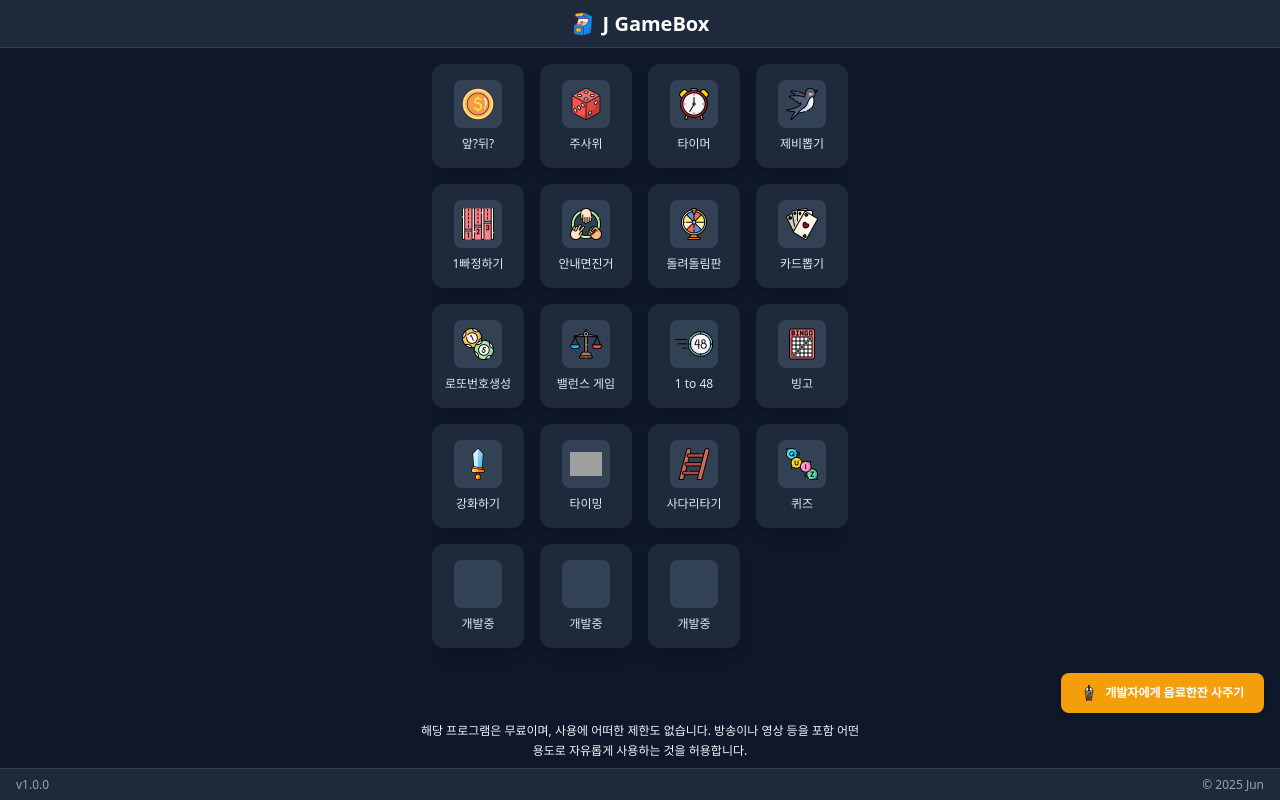
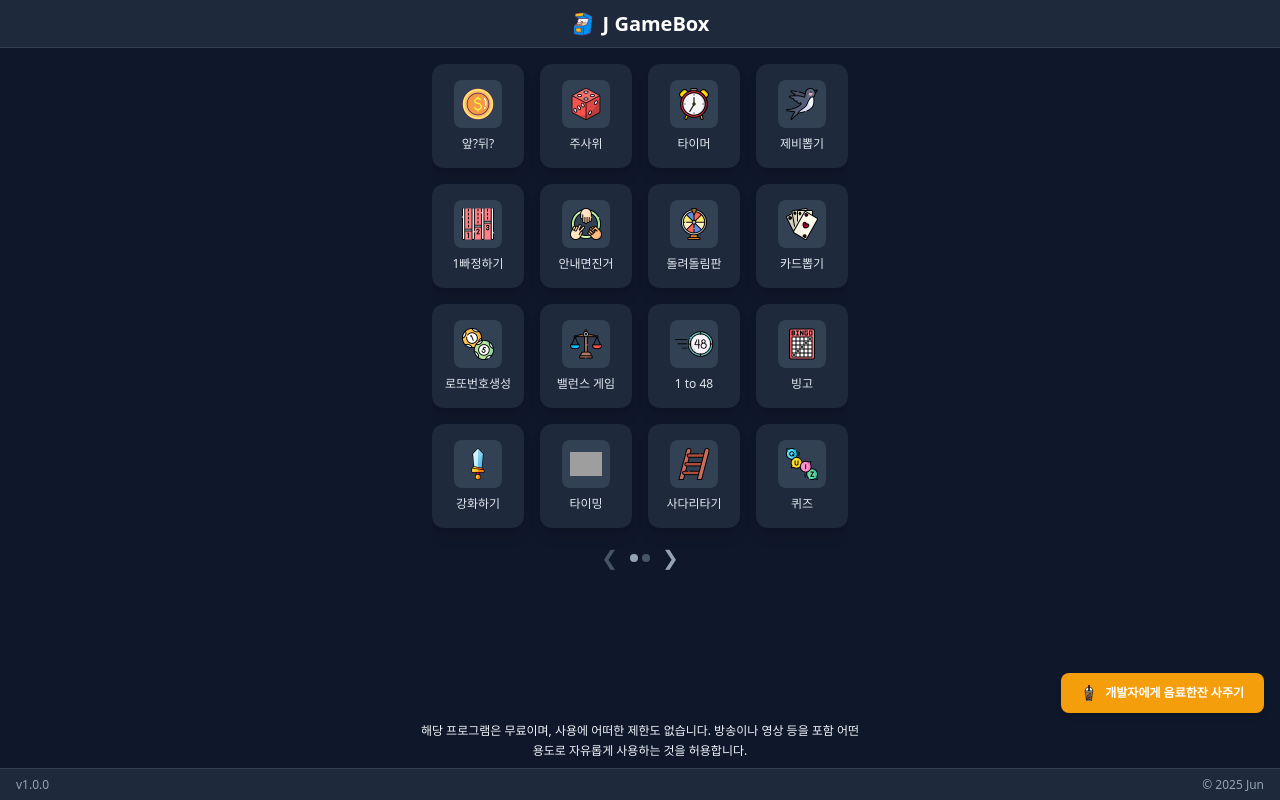
Before and after one commit to hjj5946-upply/jungamebox, a React (Vite) app: page /#/ in a window 1280 px wide. Built offline with nearby package versions, Linux system fonts and the light colour scheme; grey boxes are pictures that could not be loaded.

Commit message:
251104_8

```diff
--- a/src/components/GameGrid.tsx
+++ b/src/components/GameGrid.tsx
@@ -2,7 +2,7 @@ import { useState, useRef } from "react";
 import GameCard from "./GameCard";
 import type { GameMeta } from "../data/games";
 
-const PAGE_SIZE = 20;
+const PAGE_SIZE = 16;
 
 export default function GameGrid({ games }: { games: GameMeta[] }) {
   const [page, setPage] = useState(0);
@@ -55,6 +55,26 @@ export default function GameGrid({ games }: { games: GameMeta[] }) {
     handleSwipeEnd(e.clientX - startX.current);
   };
 
+  const goToPrevPage = () => {
+    if (page > 0) {
+      setAnimDirection("right");
+      setTimeout(() => {
+        setPage((p) => p - 1);
+        setAnimDirection(null);
+      }, 200);
+    }
+  };
+
+  const goToNextPage = () => {
+    if (page < maxPage) {
+      setAnimDirection("left");
+      setTimeout(() => {
+        setPage((p) => p + 1);
+        setAnimDirection(null);
+      }, 200);
+    }
+  };
+
   return (
     <div
       className="relative h-full overflow-hidden"
@@ -78,9 +98,24 @@ export default function GameGrid({ games }: { games: GameMeta[] }) {
         ))}
       </div>
 
-      {/* 페이지 점 표시 */}
+      {/* 페이지 네비게이션 (점 + 화살표) */}
       {maxPage > 0 && (
-        <div className="flex justify-center gap-1 mt-4">
+        <div className="flex items-center justify-center gap-3 mt-4">
+          {/* 좌측 화살표 */}
+          <button
+            onClick={goToPrevPage}
+            disabled={page === 0}
+            className={`text-xl ${
+              page === 0
+                ? "text-slate-600 cursor-not-allowed"
+                : "text-slate-400 hover:text-slate-200 cursor-pointer"
+            } transition-colors`}
+          >
+            ❮
+          </button>
+
+          {/* 페이지 점들 */}
+          <div className="flex gap-1">
             {Array.from({ length: maxPage + 1 }).map((_, idx) => (
               <span
                 key={idx}
@@ -90,23 +125,19 @@ export default function GameGrid({ games }: { games: GameMeta[] }) {
               />
             ))}
           </div>
-      )}
 
-      {/* 우측 화살표 (마지막 페이지에서는 숨김) */}
-      {page < maxPage && (
-        <div className="absolute right-2 top-1/2 -translate-y-1/2 text-white text-5xl select-none pointer-events-none opacity-20 blur-sm transition-opacity hover:opacity-30">
-          <div className="flex items-center justify-center h-16 w-16 rounded-full bg-gradient-to-r from-transparent via-slate-900/30 to-slate-900/50">
+          {/* 우측 화살표 */}
+          <button
+            onClick={goToNextPage}
+            disabled={page === maxPage}
+            className={`text-xl ${
+              page === maxPage
+                ? "text-slate-600 cursor-not-allowed"
+                : "text-slate-400 hover:text-slate-200 cursor-pointer"
+            } transition-colors`}
+          >
             ❯
-          </div>
-        </div>
-      )}
-
-      {/* 좌측 화살표 (첫 페이지에서는 숨김) */}
-      {page > 0 && (
-        <div className="absolute left-2 top-1/2 -translate-y-1/2 text-white text-5xl select-none pointer-events-none opacity-20 blur-sm transition-opacity hover:opacity-30">
-          <div className="flex items-center justify-center h-16 w-16 rounded-full bg-gradient-to-l from-transparent via-slate-900/30 to-slate-900/50">
-            ❮
-          </div>
+          </button>
         </div>
       )}
     </div>
--- a/src/pages/StrengthPage.tsx
+++ b/src/pages/StrengthPage.tsx
@@ -284,11 +284,11 @@ export default function StrengthPage() {
     <GameLayout title="강화하기">
       <div className="flex flex-col items-center gap-6 p-4">
         {/* 골드 정보 */}
-        <div className="w-full max-w-md bg-slate-800 rounded-xl p-4">
+        <div className="w-full max-w-md bg-slate-800 rounded-xl px-4 py-3">
           <div className="flex justify-between items-center text-white">
             <div>
               <div className="text-sm text-slate-400">보유 골드</div>
-              <div className="text-2xl font-bold text-yellow-400">
+              <div className="text-xl font-bold text-yellow-400">
                 {gold.toLocaleString()} G
               </div>
             </div>
@@ -302,7 +302,7 @@ export default function StrengthPage() {
         </div>
 
         {/* 파괴 보호권 안내 */}
-        <div className="w-full max-w-md bg-gradient-to-r from-blue-900 to-purple-900 rounded-lg p-3 border border-blue-500">
+        <div className="w-full max-w-md bg-gradient-to-r from-blue-900 to-purple-900 rounded-lg px-3 py-2 border border-blue-500">
           <div className="flex items-center justify-between text-white text-sm">
             <div className="flex items-center gap-2">
               <span className="text-xl">🛡️</span>
@@ -318,14 +318,14 @@ export default function StrengthPage() {
         </div>
 
         {/* 검 이미지 (임시) */}
-        <div className="w-full max-w-md bg-slate-800 rounded-xl p-8 flex flex-col items-center gap-4">
+        <div className="w-full max-w-md bg-slate-800 rounded-xl p-6 flex flex-col items-center gap-4">
           {/* 현재 강화 단계 */}
-          <div className={`text-3xl font-bold ${getZoneColor(level)}`}>
+          <div className={`text-xl font-bold ${getZoneColor(level)}`}>
             +{level} {getZoneName(level)}
           </div>
 
           {/* 검 이미지 영역 */}
-          <div className="w-48 h-48 bg-slate-700 rounded-lg flex items-center justify-center border-4 border-slate-600 relative overflow-hidden">
+          <div className="w-44 h-44 bg-slate-700 rounded-lg flex items-center justify-center border-4 border-slate-600 relative overflow-hidden">
             {isEnhancing ? (
               <div className="text-6xl animate-spin">🌀</div>
             ) : (
@@ -354,13 +354,13 @@ export default function StrengthPage() {
           </div>
 
           {/* 검 이름 & 강화 단계 */}
-          <div className="text-center">
-            <div className="text-2xl font-bold text-white mb-1">
-              {SWORD_NAMES[level]}
-            </div>
-            <div className="text-4xl font-bold text-blue-400">
-              +{level}
-            </div>
+          <div className="flex justify-center items-center">.
+              <div className="text-2xl font-bold text-blue-400 mr-2">
+                  +{level}
+              </div>
+              <div className="text-2xl font-bold text-white">
+                  {SWORD_NAMES[level]}
+              </div>
           </div>
 
           {/* 판매 가격 표시 */}
@@ -377,17 +377,17 @@ export default function StrengthPage() {
           {result && (
             <div className="text-center animate-bounce">
               {result === "success" && (
-                <div className="text-2xl font-bold text-green-400">
+                <div className="text-xl font-bold text-green-400">
                   ✨ 강화 성공! +{level} 달성!
                 </div>
               )}
               {result === "fail" && (
-                <div className="text-2xl font-bold text-orange-400">
+                <div className="text-xl font-bold text-orange-400">
                   😢 강화 실패... {level > 10 ? "1단계 하락" : "수치 유지"}
                 </div>
               )}
               {result === "destroy" && (
-                <div className="text-2xl font-bold text-red-400">
+                <div className="text-xl font-bold text-red-400">
                   💥 무기가 파괴되었습니다!
                 </div>
               )}
@@ -431,7 +431,7 @@ export default function StrengthPage() {
           <button
             onClick={handleEnhance}
             disabled={!canEnhance}
-            className={`px-8 py-4 text-l font-bold rounded-xl transition-all transform ${
+            className={`px-8 py-4 text-sm font-bold rounded-xl transition-all transform ${
               canEnhance
                 ? "bg-gradient-to-r from-blue-600 to-purple-600 text-white hover:from-blue-700 hover:to-purple-700 hover:scale-105"
                 : "bg-slate-600 text-slate-400 cursor-not-allowed"
@@ -443,7 +443,7 @@ export default function StrengthPage() {
           <button
             onClick={handleSell}
             disabled={!canSell}
-            className={`px-8 py-4 text-l font-bold rounded-xl transition-all transform ${
+            className={`px-8 py-4 text-sm font-bold rounded-xl transition-all transform ${
               canSell
                 ? "bg-gradient-to-r from-green-600 to-emerald-600 text-white hover:from-green-700 hover:to-emerald-700 hover:scale-105"
                 : "bg-slate-600 text-slate-400 cursor-not-allowed"
@@ -454,7 +454,7 @@ export default function StrengthPage() {
 
           <button
             onClick={handleReset}
-            className="px-6 py-4 bg-slate-700 text-white text-lg font-bold rounded-xl hover:bg-slate-600 transition-all"
+            className="px-6 py-4 bg-slate-700 text-white text-sm font-bold rounded-xl hover:bg-slate-600 transition-all"
           >
             리셋
           </button>
```
Lines whose indentation alone changed are shown as unchanged.
